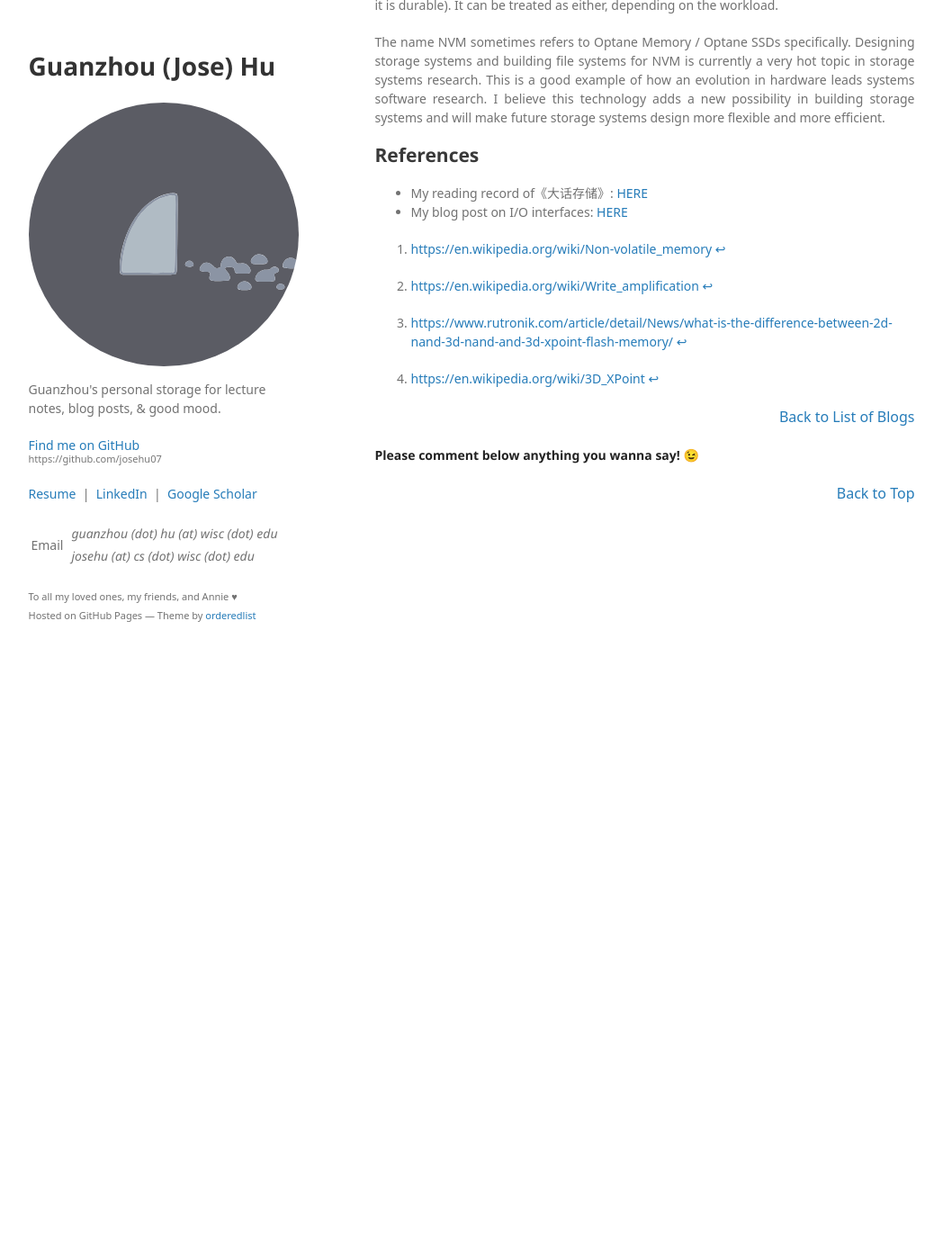
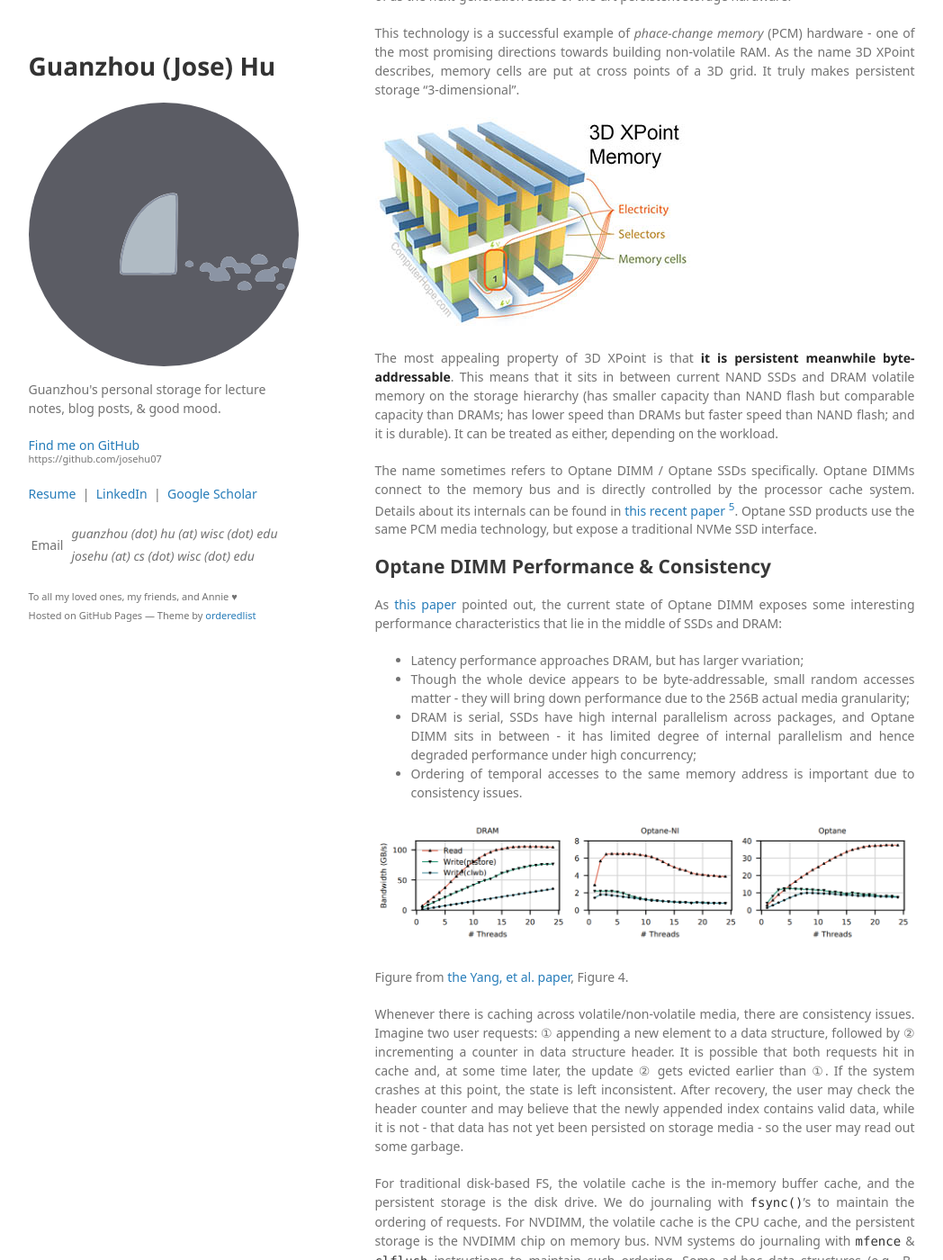
Before and after one commit to josehu07/josehu07.github.io, a Jekyll site: the page built from _posts/2021-01-01-ssd-to-optane.md, in a window 1280 px wide and 1400 px high, scrolled down 5551 px. Shown: the whole window at 90% size, without its empty margins (116-1164 px from the left). Built offline with Jekyll 4.4.1, drawn with Linux system fonts in a browser that asks for light colours; some web fonts are replaced; formulas are drawn with MathJax 3; a script that is not in the unit is left out; comment, search, counter and statistics services are not loaded; some of the changed text lies outside the part shown.

Commit message:
Upgraded post on SSD & NVM

```diff
--- a/_posts/2020-06-17-ssd-to-optane.md
+++ b/_posts/2021-01-01-ssd-to-optane.md
@@ -1,7 +1,7 @@
 ---
 layout: post
-title: "From 2D NAND SSD to Intel <i>3D XPoint</i> (<i>Optane</i>) NVM"
-date: 2020-06-17 17:53:38
+title: "Modern Storage Hierarchy: From NAND SSD to <i>3D XPoint</i> (<i>Optane</i>) PM"
+date: 2021-01-01 15:37:38
 author: Guanzhou Hu
 categories: Technical
 enable_math: "enable"
@@ -9,15 +9,17 @@ enable_math: "enable"
 
 As minimization and cell density of traditional 2D NAND SSDs reach a manufacturing bottleneck, 3D NAND SSDs come on the market. They push block capacity a little bit forward, but suffer from severer *write amplification* and are more expensive, thus are not a perfect solution. Intel *3D XPoint* (official brand name as *Optane*), a hybrid design sitting in-between DRAM and NAND flash storage, adds a new possibility in the storage hierarchy.
 
-## Non-Volatile Memory (NVM)
+## Non-Volatile Memory (NVM) & The Modern Storage "Hierarchy"
 
 The name *non-volatile memory* (NVM) may refer to different ranges of things under different contexts.
 
 1. Broadly speaking, NVM refers to all kinds of persistent storage that maintains information "even after having been power cycled"[^1];
 2. Narrowly speaking, NVM refers to semiconductor memory chips without mechanical structures, including flash memory (such as flash chips, SSD) and ROM;
-3. Recently, NVM may refer to memory chips that are both *persistent* and *byte-addressable*. One example is Intel 3D XPoint.
+3. Recently, NVM may refer to memory chips that are both *persistent* and *byte-addressable*. One example is Intel 3D XPoint. This category is often refered to as *persistent memory* (PM), NVRAM, or NVDIMM.
 
-In the context of storage systems research, when people say NVM, they often mean the third definition. Designing storage policies and building file systems for novel NVM hardware is currently a hot topic.
+In the context of storage systems research, when people say NVM, they often mean the third definition. Designing storage policies and building file systems for novel NVM hardware is currently a hot topic. The storage "hierarchy" has now become an entangled pyramid where different types of devices have complex & overlapping performance characteristics. To be strict, it is not a hierarchy any more.
+
+![ModernStorageHierarchy](/assets/img/modern-storage-hierarchy.png)
 
 ## 2D NAND Flash Architecture
 
@@ -86,13 +88,32 @@ These **3D designs give larger capacity to each flash block. However, that also
 
 Intel proposes a new design of solid-state storage hardware called *3D XPoint* on 2015 and release it to market under the brand name *Optane* on 2017[^4]. Through several years of development, this design yields the fastest SSDs available on market, and is often thought of as the next-generation state-of-the-art persistent storage hardware.
 
-As the name 3D XPoint describes, memory cells are put at cross points of a 3D grid. It truly makes SSDs "3-dimensional".
+This technology is a successful example of *phace-change memory* (PCM) hardware - one of the most promising directions towards building non-volatile RAM. As the name 3D XPoint describes, memory cells are put at cross points of a 3D grid. It truly makes persistent storage "3-dimensional".
 
 ![3DXPointDemo](/assets/img/3d-xpoint-diagram.jpg)
 
 The most appealing property of 3D XPoint is that **it is persistent meanwhile byte-addressable**. This means that it sits in between current NAND SSDs and DRAM volatile memory on the storage hierarchy (has smaller capacity than NAND flash but comparable capacity than DRAMs; has lower speed than DRAMs but faster speed than NAND flash; and it is durable). It can be treated as either, depending on the workload.
 
-The name NVM sometimes refers to Optane Memory / Optane SSDs specifically. Designing storage systems and building file systems for NVM is currently a very hot topic in storage systems research. This is a good example of how an evolution in hardware leads systems software research. I believe this technology adds a new possibility in building storage systems and will make future storage systems design more flexible and more efficient.
+The name sometimes refers to Optane DIMM / Optane SSDs specifically. Optane DIMMs connect to the memory bus and is directly controlled by the processor cache system. Details about its internals can be found in [this recent paper](https://www.usenix.org/conference/fast20/presentation/yang) [^5]. Optane SSD products use the same PCM media technology, but expose a traditional NVMe SSD interface.
+
+## Optane DIMM Performance & Consistency
+
+As [this paper](https://www.usenix.org/conference/fast20/presentation/yang) pointed out, the current state of Optane DIMM exposes some interesting performance characteristics that lie in the middle of SSDs and DRAM:
+
+- Latency performance approaches DRAM, but has larger vvariation;
+- Though the whole device appears to be byte-addressable, small random accesses matter - they will bring down performance due to the 256B actual media granularity;
+- DRAM is serial, SSDs have high internal parallelism across packages, and Optane DIMM sits in between - it has limited degree of internal parallelism and hence degraded performance under high concurrency;
+- Ordering of temporal accesses to the same memory address is important due to consistency issues.
+
+![OptaneBandwidth](/assets/img/optane-bandwidth.png)
+
+Figure from [the Yang, et al. paper](https://www.usenix.org/conference/fast20/presentation/yang), Figure 4.
+
+Whenever there is caching across volatile/non-volatile media, there are consistency issues. Imagine two user requests: ① appending a new element to a data structure, followed by ② incrementing a counter in data structure header. It is possible that both requests hit in cache and, at some time later, the update ② gets evicted earlier than ①. If the system crashes at this point, the state is left inconsistent. After recovery, the user may check the header counter and may believe that the newly appended index contains valid data, while it is not - that data has not yet been persisted on storage media - so the user may read out some garbage.
+
+For traditional disk-based FS, the volatile cache is the in-memory buffer cache, and the persistent storage is the disk drive. We do journaling with `fsync()`'s to maintain the ordering of requests. For NVDIMM, the volatile cache is the CPU cache, and the persistent storage is the NVDIMM chip on memory bus. NVM systems do journaling with `mfence` & `clflush` instructions to maintain such ordering. Some ad-hoc data structures (e.g., B-trees) running over NVM may directly deploy their own ordering constraints w/o the help of a system layer.
+
+Designing storage systems and building file systems for NVM is currently a very hot topic in storage systems research. This is a good example of how an evolution in hardware leads system software research. I believe this technology adds a new possibility in building storage systems and will make future storage systems design more flexible and more efficient.
 
 ## References
 
@@ -103,3 +124,4 @@ The name NVM sometimes refers to Optane Memory / Optane SSDs specifically. Desig
 [^2]: [https://en.wikipedia.org/wiki/Write_amplification](https://en.wikipedia.org/wiki/Write_amplification)
 [^3]: [https://www.rutronik.com/article/detail/News/what-is-the-difference-between-2d-nand-3d-nand-and-3d-xpoint-flash-memory/](https://www.rutronik.com/article/detail/News/what-is-the-difference-between-2d-nand-3d-nand-and-3d-xpoint-flash-memory/)
 [^4]: [https://en.wikipedia.org/wiki/3D_XPoint](https://en.wikipedia.org/wiki/3D_XPoint)
+[^5]: [https://www.usenix.org/conference/fast20/presentation/yang](https://www.usenix.org/conference/fast20/presentation/yang)
```
Also changed, not shown: assets/img/modern-storage-hierarchy.png (added), assets/img/optane-bandwidth.png (added).
